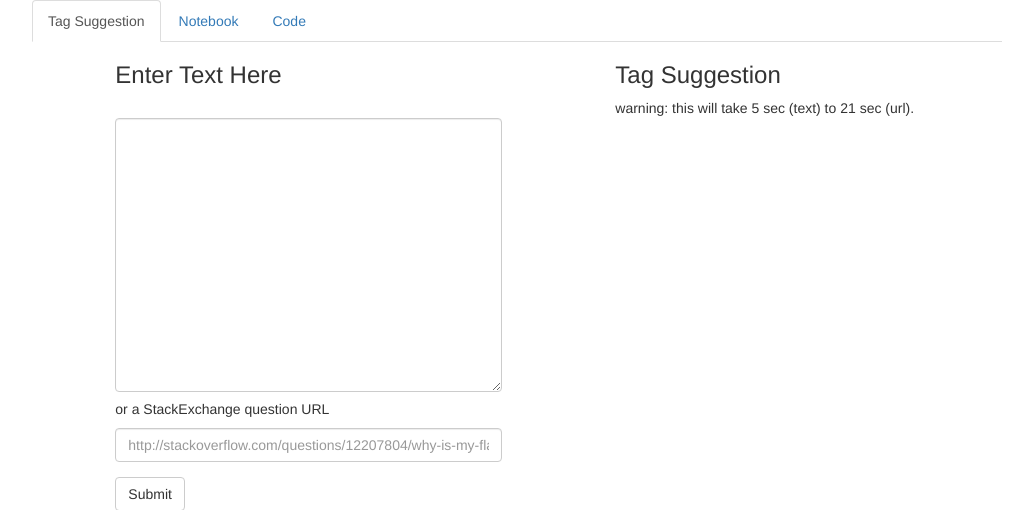
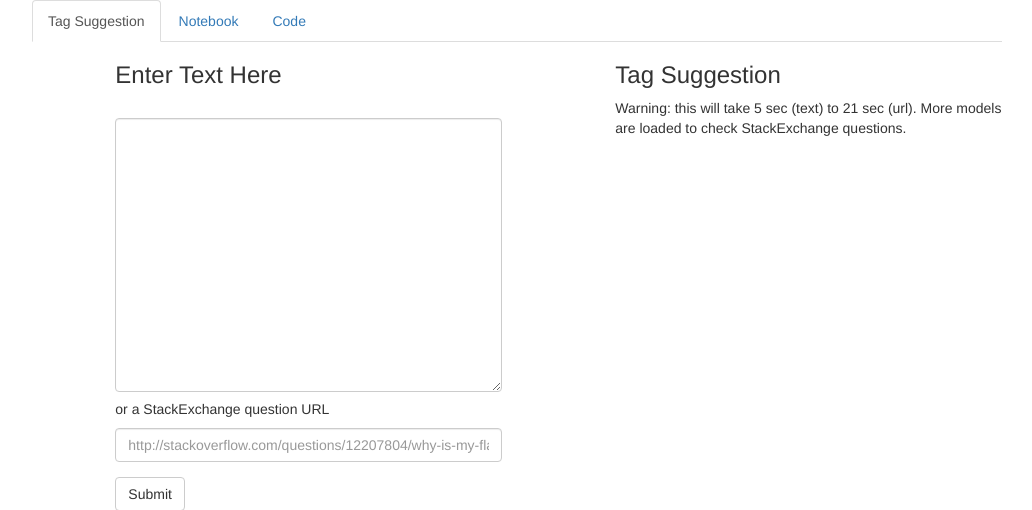
Before and after one commit to aswinaryal/tag, a Flask app: page / in a window 1280 px wide. Shown: the top 510 px of the page, without its empty margins (123-1155 px from the left). Run offline with Flask 2, Linux system fonts and the light colour scheme; parts of the project's set-up code (start-up, migrations or seed data) failed here and were passed over; some libraries are stand-ins or nearby versions.

Commit message:
explain more in index.html

```diff
--- a/web/templates/index.html
+++ b/web/templates/index.html
@@ -42,7 +42,7 @@
                 </div>
                 <div class="col-sm-5 col-sm-offset-1">
                   <h3>Tag Suggestion</h3>
-                  <p>warning: this will take 5 sec (text) to 21 sec (url).</p>
+                  <p>Warning: this will take 5 sec (text) to 21 sec (url). More models are loaded to check StackExchange questions.</p>
                   <br>
                   <div id="results">
                     <table class="table table-striped" style="max-width: 300px;">
```
